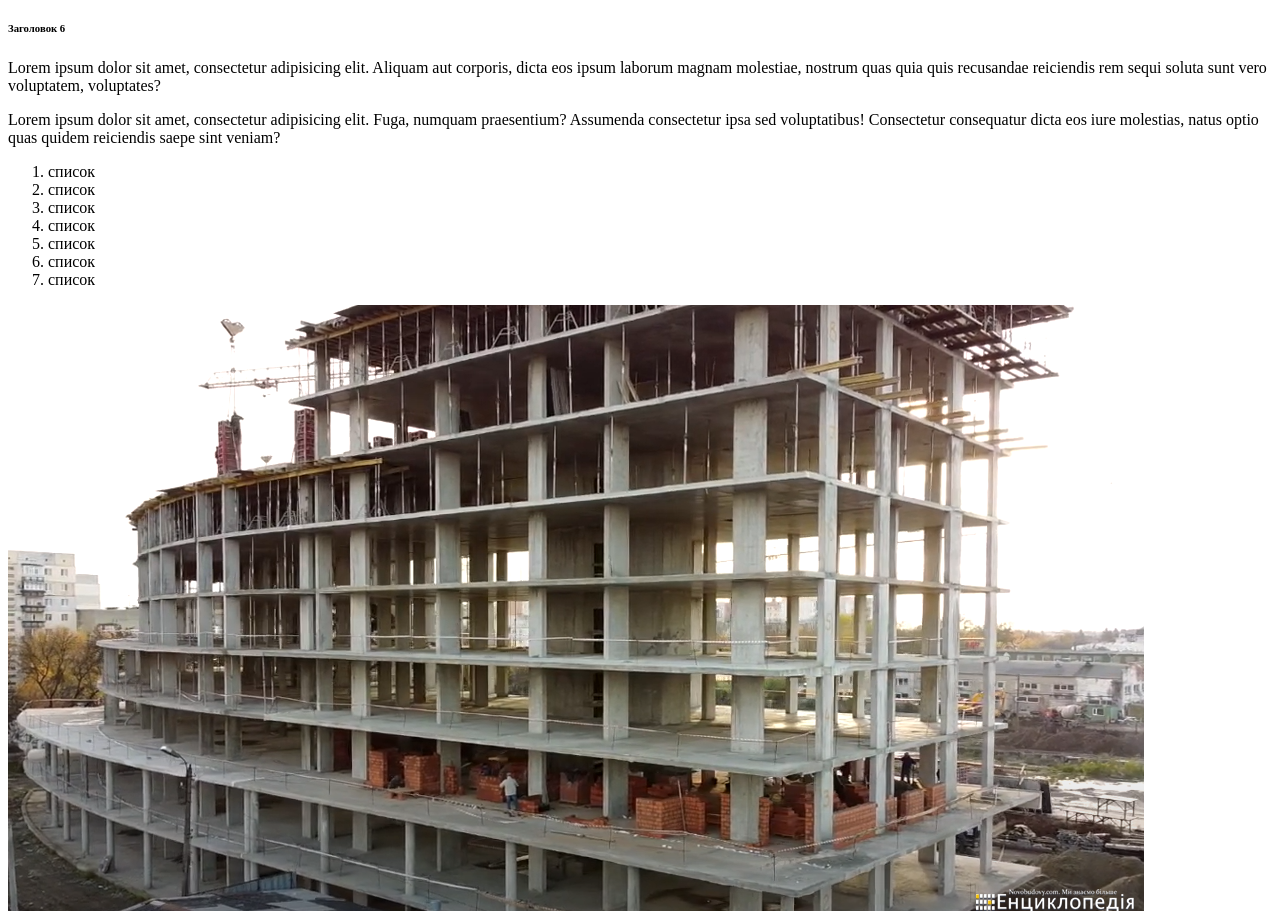
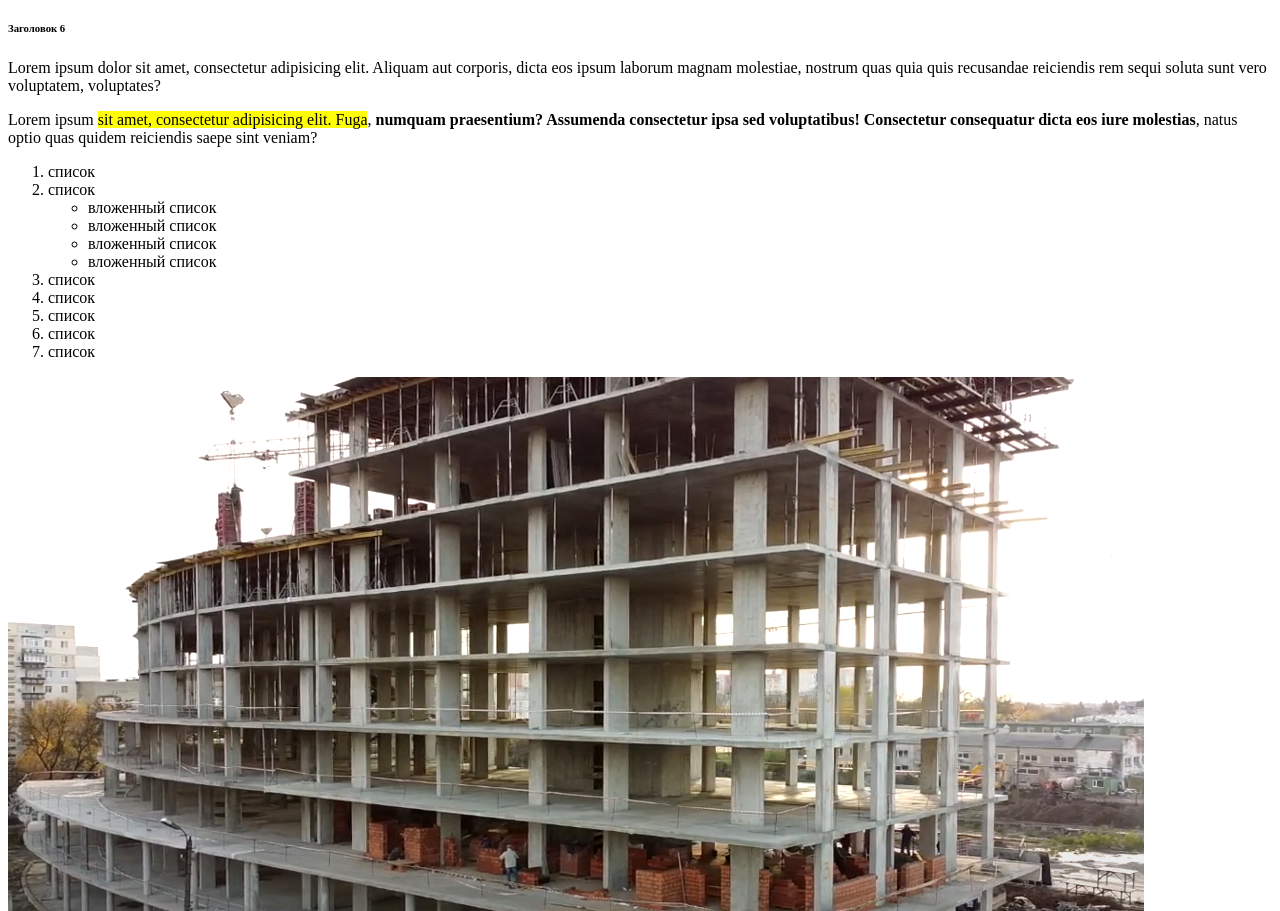
Before and after one commit to Tsatsynav/fl21, a plain HTML site: page lesson_2/index.html in a window 1280 px wide. Shown: the part 1098-2009 px from the top of the page. Drawn offline with Linux system fonts and the light colour scheme.

Commit message:
lesson_2 changed

```diff
--- a/lesson_2/index.html
+++ b/lesson_2/index.html
@@ -92,12 +92,21 @@
       <h6>Заголовок 6</h6>
       <p>Lorem ipsum dolor sit amet, consectetur adipisicing elit. Aliquam aut corporis, dicta eos ipsum laborum magnam
         molestiae, nostrum quas quia quis recusandae reiciendis rem sequi soluta sunt vero voluptatem, voluptates?</p>
-      <p>Lorem ipsum dolor sit amet, consectetur adipisicing elit. Fuga, numquam praesentium? Assumenda consectetur ipsa
-        sed voluptatibus! Consectetur consequatur dicta eos iure molestias, natus optio quas quidem reiciendis saepe
+      <p>Lorem ipsum <mark>sit amet, consectetur adipisicing elit. Fuga</mark>, <strong>numquam praesentium? Assumenda
+          consectetur ipsa
+          sed voluptatibus! Consectetur consequatur dicta eos iure molestias</strong>, natus optio quas quidem
+        reiciendis saepe
         sint veniam?</p>
       <ol>
         <li>список</li>
-        <li>список</li>
+        <li>список
+          <ul>
+            <li>вложенный список</li>
+            <li>вложенный список</li>
+            <li>вложенный список</li>
+            <li>вложенный список</li>
+          </ul>
+        </li>
         <li>список</li>
         <li>список</li>
         <li>список</li>
```
